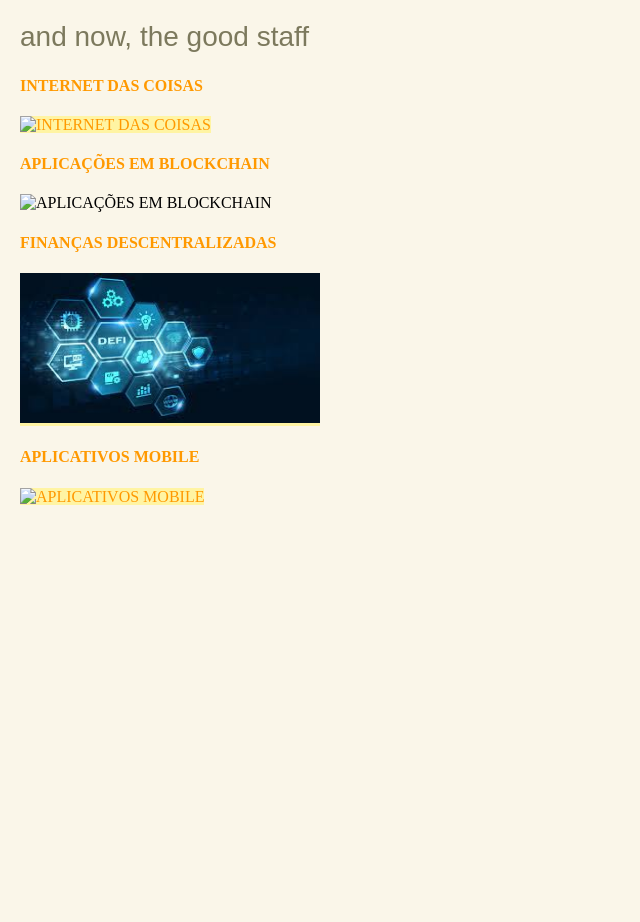
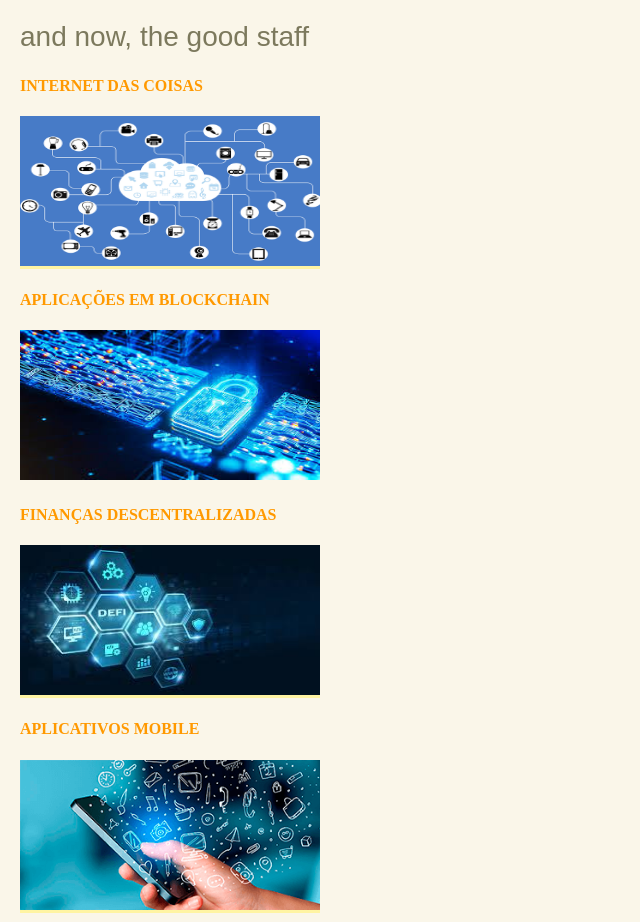
Before and after one commit to Jvieyrah/Jvieiyrah.github.io, a plain HTML site: page index.html in a window 1280 px wide. Shown: the part 1097-2019 px from the top of the page, without its empty margins (0-640 px from the left). Before the commit the page ends 1611 px from the top, so only its background shows below. Drawn offline with Linux system fonts and the light colour scheme.

Commit message:
estrutura de files mudada

```diff
--- a/index.html
+++ b/index.html
@@ -20,7 +20,7 @@
 <p> Eu tava lá trabalhando na manutenção de helicopteros em
   <strong>São Paulo</strong> e achei que aquilo não era desafiador o bastante, agora estou aqui nessa doce aventura que é a <Strong> Trybe </Strong> </p>
 <P> <i>  "Prefiero disculparme que pedir permiso" </i> </P>
-<h4> "diga me com quem andas que eu te direi quem es" <a href="interna/index.html"> Conheça meus Amigos da Trybe! <a> </h4>
+<h4> "diga me com quem andas que eu te direi quem es" <a href="amigos.html"> Conheça meus Amigos da Trybe! <a> </h4>
 
         <!--Uma lista de habilidades que você possui, com destaque para aquela de que você mais se orgulha-->
 
@@ -42,16 +42,16 @@
  <!--Um índice com links internos para as diferentes seções do seu portfólio.-->
 <a href="port/IOT/landing.html">
     <h4>INTERNET DAS COISAS</h4>
-    <img src="interna/iot.png" width="300" height="150" alt="INTERNET DAS COISAS"></a>
+    <img src="it.png" width="300" height="150" alt="INTERNET DAS COISAS"></a>
 <a href="port/BLOC/landing.html">
    <h4>APLICAÇÕES EM BLOCKCHAIN</h4> </a>
-   <img src="interna/blockchain.jpeg" width="300" height="150" alt="APLICAÇÕES EM BLOCKCHAIN">
+   <img src="bc.jpeg" width="300" height="150" alt="APLICAÇÕES EM BLOCKCHAIN">
    <a href="port/DEFI/landing.html">
    <h4>FINANÇAS DESCENTRALIZADAS</h4>
-    <img src="interna/defi.jpeg" width="300" height="150" alt="FINANÇAS DESCENTRALIZADAS"> </a>
+    <img src="defi.jpeg" width="300" height="150" alt="FINANÇAS DESCENTRALIZADAS"> </a>
     <a href="port/MOB/landing.html">
     <h4>APLICATIVOS MOBILE</h4>
-    <img src="interna/mob.png" width="300" height="150" alt="APLICATIVOS MOBILE"> </a>
+    <img src="mb.png" width="300" height="150" alt="APLICATIVOS MOBILE"> </a>
 
   </body>
 
```
Also changed, not shown: amigos.html (renamed from interna/amigos.html), bc.jpeg (renamed from interna/bc.jpeg), defi.jpeg (renamed from interna/defi.jpeg), it.png (renamed from interna/it.png), mb.png (renamed from interna/mb.png), tb.jpeg (renamed from interna/tb.jpeg).
